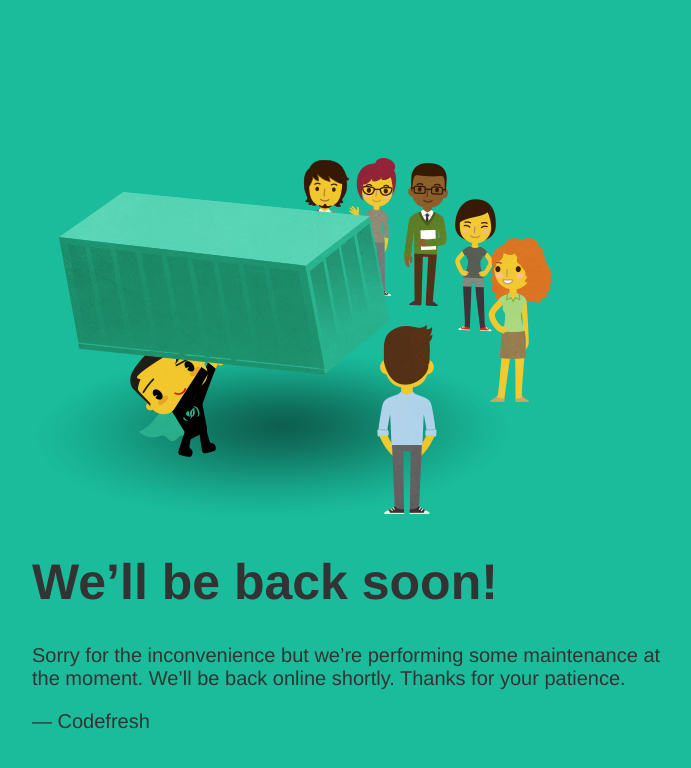
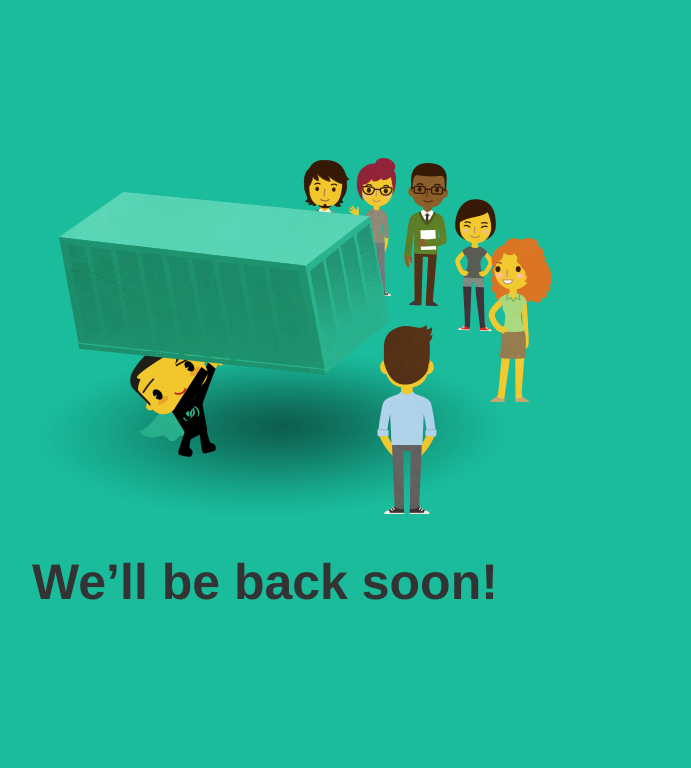
Before and after one commit to codefresh-io/cf-maintenance-page, a plain HTML site: page index.html in a window 1280 px wide. Shown: the whole page, without its empty margins (283-974 px from the left). Drawn offline with Linux system fonts and the light colour scheme.

Commit message:
added include

```diff
--- a/index.html
+++ b/index.html
@@ -17,11 +17,7 @@
   <img src="images/builds.png">
 
   <h1>We’ll be back soon!</h1>
-  <div>
-    <p>Sorry for the inconvenience but we’re performing some maintenance
- at the moment. We’ll be back online shortly.  Thanks for your patience.</p>
-    <p>— Codefresh</p>
-  </div>
+    <!--# include file="maintenance-reason.html" -->
 </div>
 
 </body></html>
```
